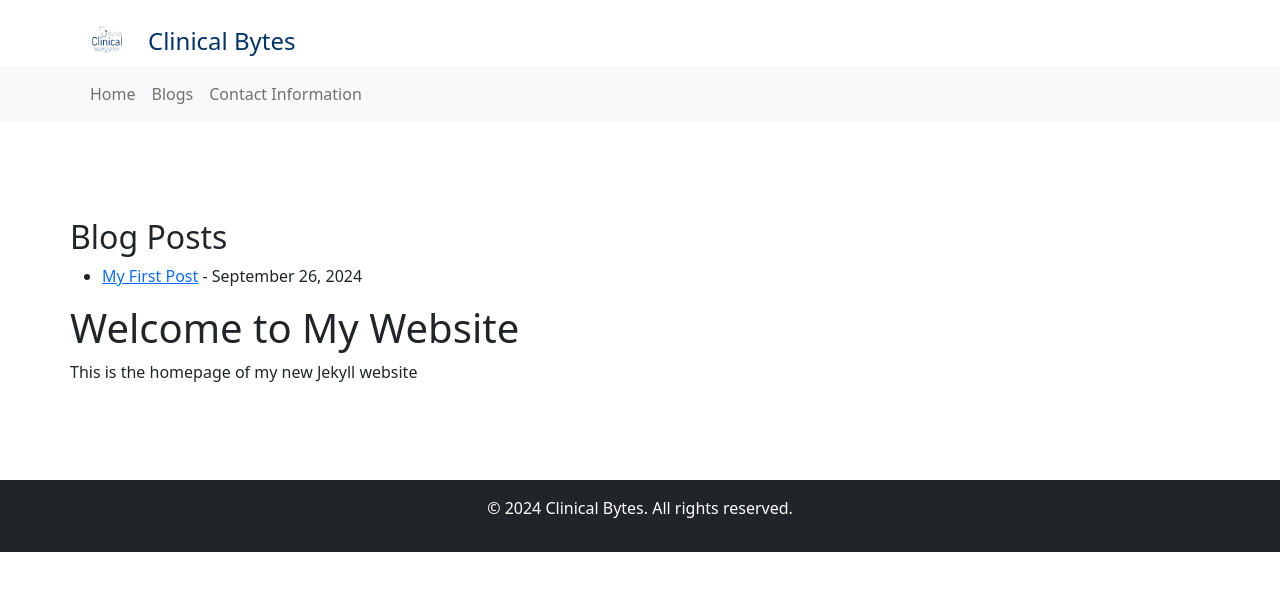
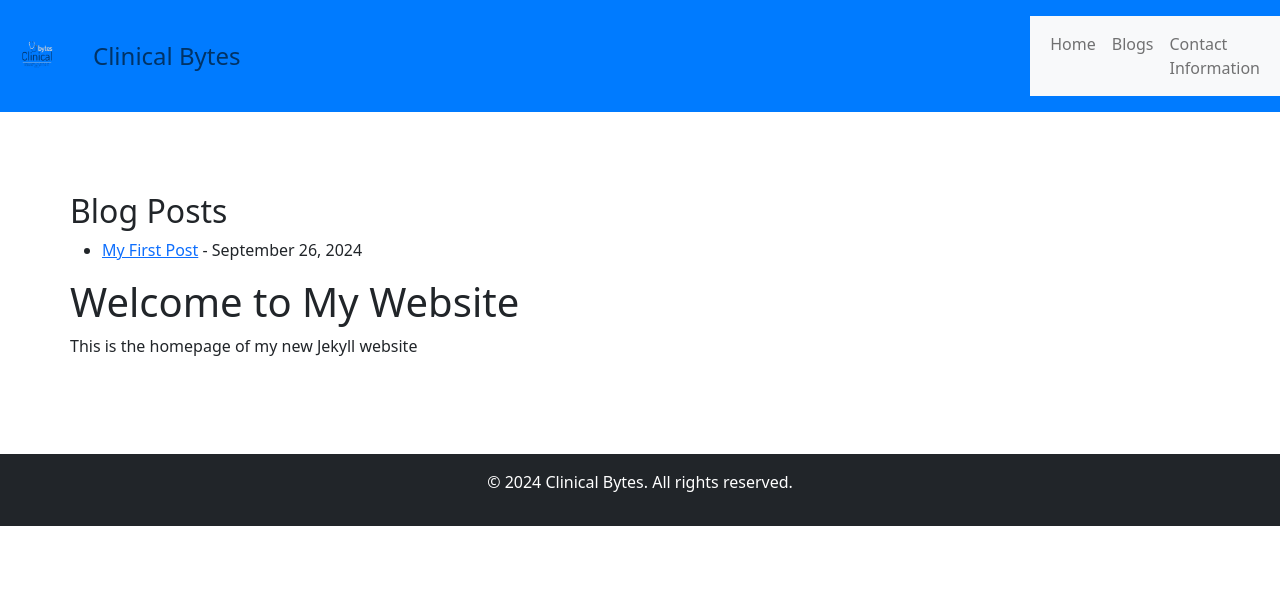
Before and after one commit to prabhatsharm007/prabhatsharm007.github.io, a Jekyll site: the page built from index.md, in a window 1280 px wide. Shown: the top 591 px of the page. Built offline with Jekyll 4.4.1, drawn with Linux system fonts in a browser that asks for light colours.

Commit message:
Update styles.css

```diff
--- a/assets/css/styles.css
+++ b/assets/css/styles.css
@@ -1,12 +1,15 @@
 /* Custom header styles */
 .custom-header {
-    background-color: #FFFFFF; /* White header */
+    background-color: #007bff; /* Blue header */
     padding: 1rem 0;
     color: white;
+    display: flex;
+    align-items: center;
 }
 
 .custom-header .brand-logo {
     height: 50px;
+    margin-right: 15px;
 }
 
 .custom-header h1 {
@@ -16,12 +19,12 @@
 }
 
 .navbar-nav .nav-link {
-    color: #000000; /* Black text for contrast */
+    color: #003366; /* Dark blue text */
     transition: color 0.3s ease;
 }
 
 .navbar-nav .nav-link:hover {
-    color: #007bff; /* Blue text on hover */
+    color: #00509e; /* Lighter blue on hover */
 }
 
 /* Custom main content styles */
```
